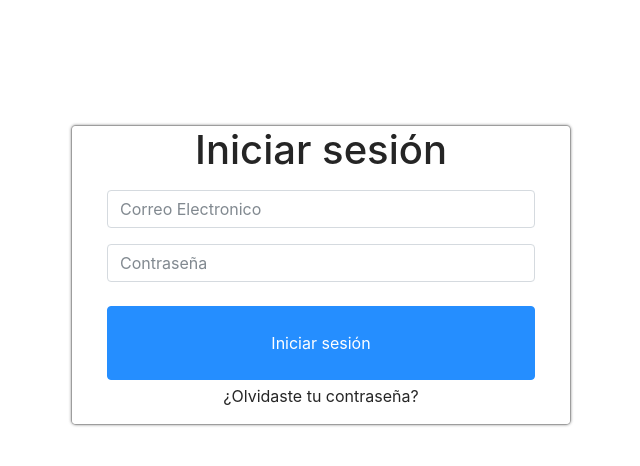
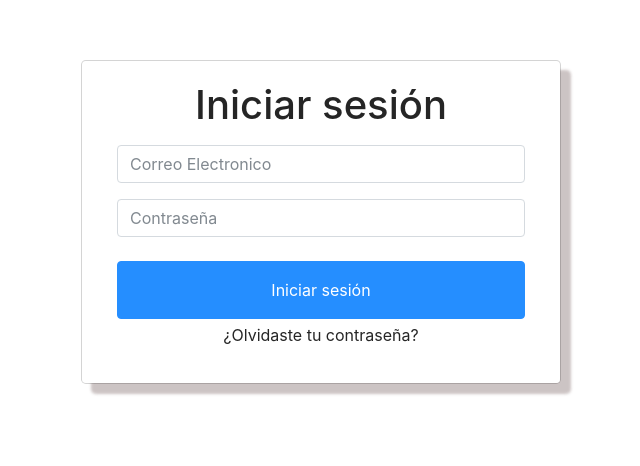
Before and after one commit to juanrojo2/Equipo2DEM, a React (Create React App) app: page /Login in a window 1280 px wide. Shown: the top 466 px of the page, without its empty margins (319-959 px from the left). Built offline with nearby package versions, Linux system fonts and the light colour scheme.

Commit message:
Removidas pantallas modal hasta existencia de backend

```diff
--- a/src/components/Botones.js
+++ b/src/components/Botones.js
@@ -4,7 +4,7 @@ export default class Button extends Component {
   render() {
     return (
       <div>
-        <button type="button" className="btn btn-primary mt-4 p-4 btn-block">
+        <button type="button" className="btn btn-primary mt-4 p-3 btn-block">
           {this.props.texto}
         </button>
       </div>
--- a/src/index.js
+++ b/src/index.js
@@ -1,6 +1,7 @@
 import React from "react";
 import ReactDOM from "react-dom";
 import App from "./routers/App";
+import "./styles/styles.css";
 import "bootstrap/dist/css/bootstrap.min.css";
 
 ReactDOM.render(<App />, document.getElementById("root"));
--- a/src/pages/Login.js
+++ b/src/pages/Login.js
@@ -19,6 +19,7 @@ class Login extends React.Component {
                   id="InputEmail"
                   placeholder="Correo Electronico"
                   aria-describedby="emailHelp"
+                  required="true"
                 />
               </div>
               <div class="form-group">
@@ -28,12 +29,12 @@ class Login extends React.Component {
                   class="form-control"
                   placeholder="Contraseña"
                   id="InputPassword"
+                  required="true"
                 />
               </div>
               <Link to="/PagPrincipal">
                 <Button class="button" texto={"Iniciar sesión"} />
               </Link>
-
               <p id="accountRecovery" className="form-text">
                 ¿Olvidaste tu contraseña?
               </p>
--- a/src/routers/App.js
+++ b/src/routers/App.js
@@ -6,8 +6,8 @@ import singUp from "../pages/singUp";
 import PagPrincipal from "../pages/PagPrincipal";
 import PagNotas from "../pages/PagNotas";
 import PagComentarios from "../pages/PagComentarios";
-import PagBeta from "../pages/PagBeta";
-import { Modal } from "reactstrap";
+import "bootstrap/dist/css/bootstrap.min.css";
+import "../styles/styles.css";
 
 class App extends React.Component {
   render() {
@@ -20,8 +20,6 @@ class App extends React.Component {
           <Route exact path="/PagPrincipal" component={PagPrincipal} />
           <Route exact path="/PagNotas" component={PagNotas} />
           <Route exact path="/PagComentarios" component={PagComentarios} />
-          <Route exact path="/PagBeta" component={PagBeta} />
-          <Route exact path="/modal" component={Modal} />
         </Switch>
       </Router>
     );
--- a/src/styles/styles.css
+++ b/src/styles/styles.css
@@ -15,15 +15,15 @@ body {
 
 .main-section {
   margin: 0 auto;
-  margin-top: 25%;
-  padding: 0;
+  margin-top: 50px;
+  padding: 10px;
 }
 
 .modal-content {
   background-color: #3b4652;
   opacity: 0.85;
-  padding: 0 20px;
-  box-shadow: 0px 0px 3px #848484;
+  padding: 20px 20px;
+  box-shadow: 10px 10px 3px #c4baba;
 }
 
 h1,
@@ -36,16 +36,13 @@ button {
   margin: 5px 0 30px;
   padding: 30px;
 }
+.linkSesion {
+  font-size: 18px;
+  color: #000000;
+}
+.linkSesion:hover {
+  color: #000000;
+}
 .container {
-  z-index: 10;
+  z-index: 20;
 }
-
-.principal {
-  align-items: center;
-  display: flex;
-  height: 110px;
-}
-
-.secundario {
-  margin: 0 auto;
-}
```
Also changed, not shown: src/components/Modal.js (+11 -11 lines).
